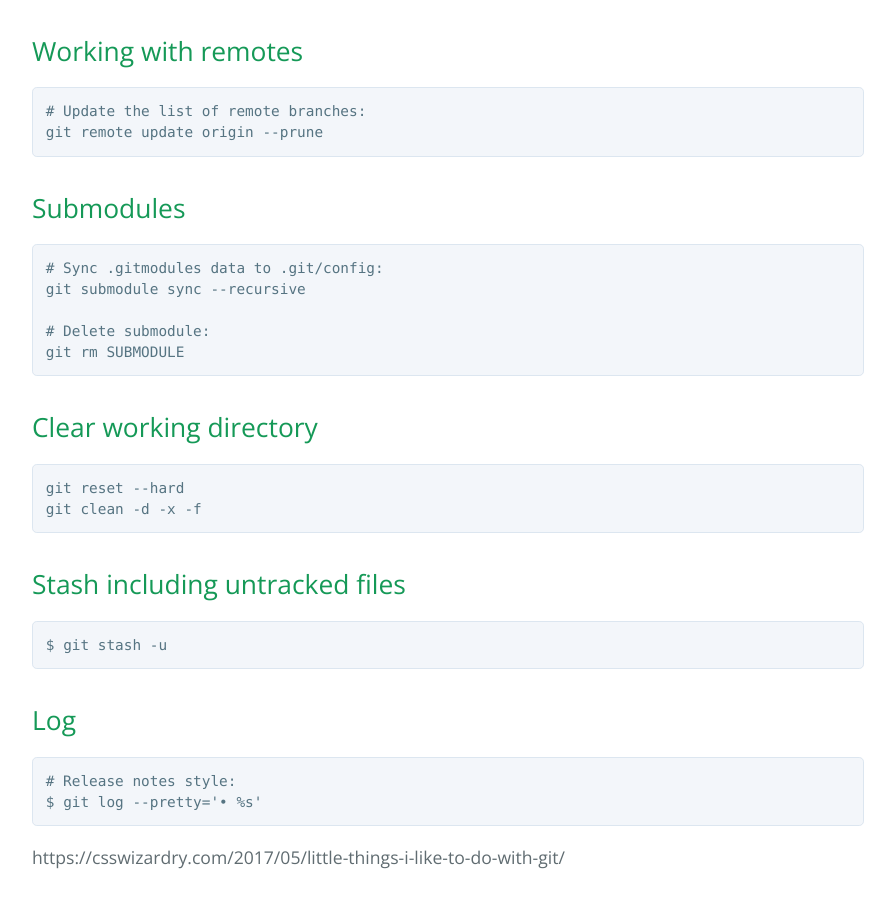
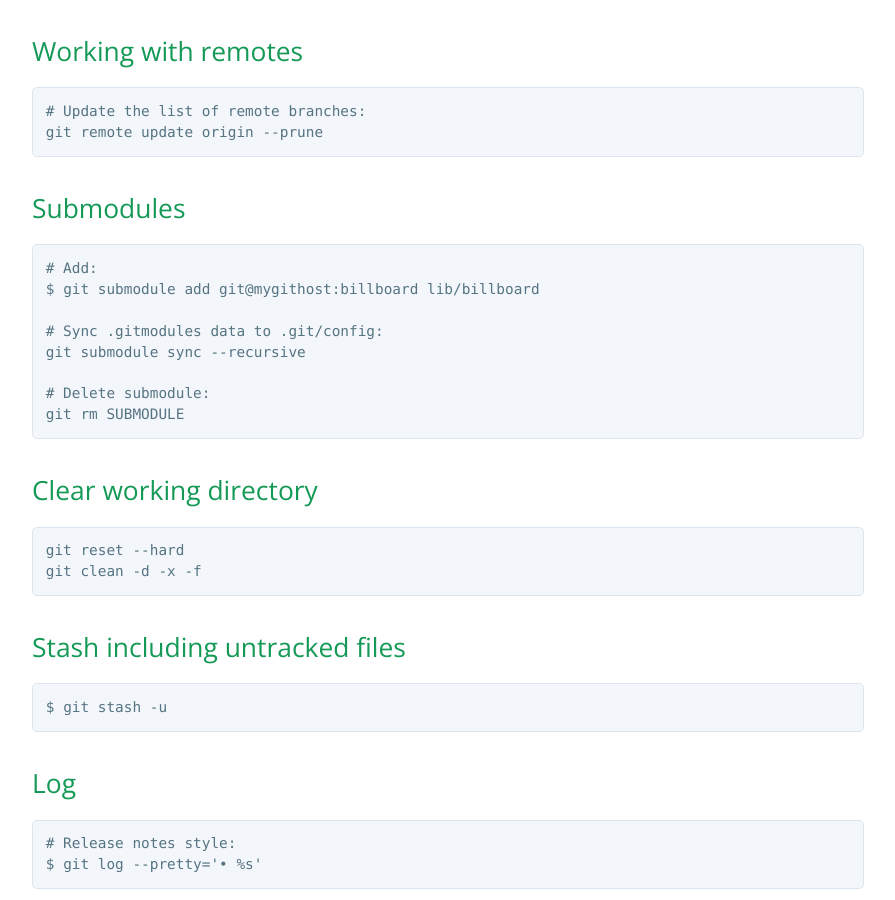
Before and after one commit to highweb/web-wiki, a Jekyll site: the page built from git.md, in a window 1280 px wide and 900 px high, scrolled down 821 px. Shown: the whole window, without its empty margins (192-1087 px from the left). Built offline with Jekyll 4.4.1, drawn with Linux system fonts in a browser that asks for light colours.

Commit message:
Update git.md

````diff
--- a/git.md
+++ b/git.md
@@ -33,6 +33,9 @@ git remote update origin --prune
 
 ## Submodules
 ```sh
+# Add:
+$ git submodule add git@mygithost:billboard lib/billboard
+
 # Sync .gitmodules data to .git/config:
 git submodule sync --recursive
 
````
